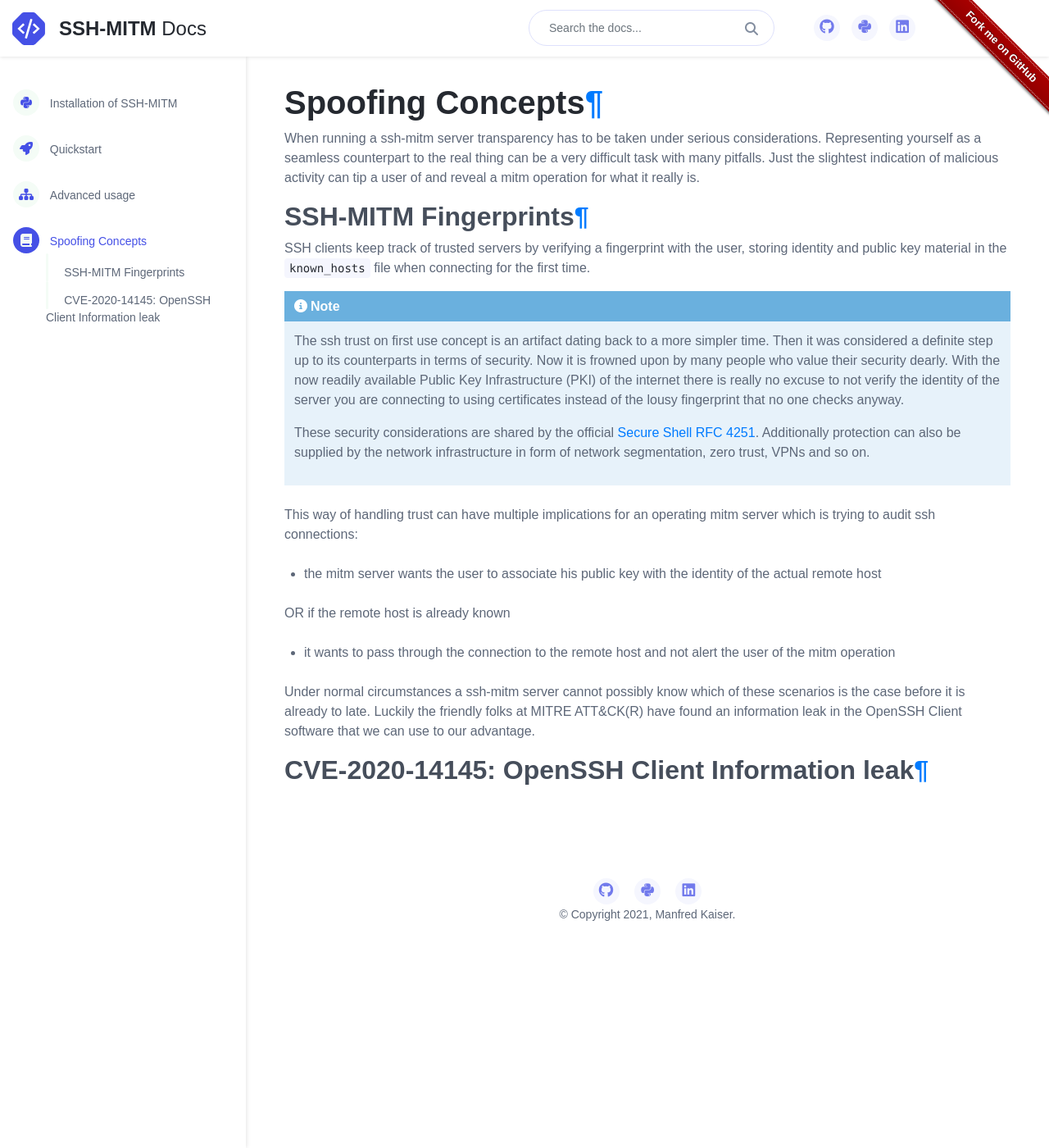
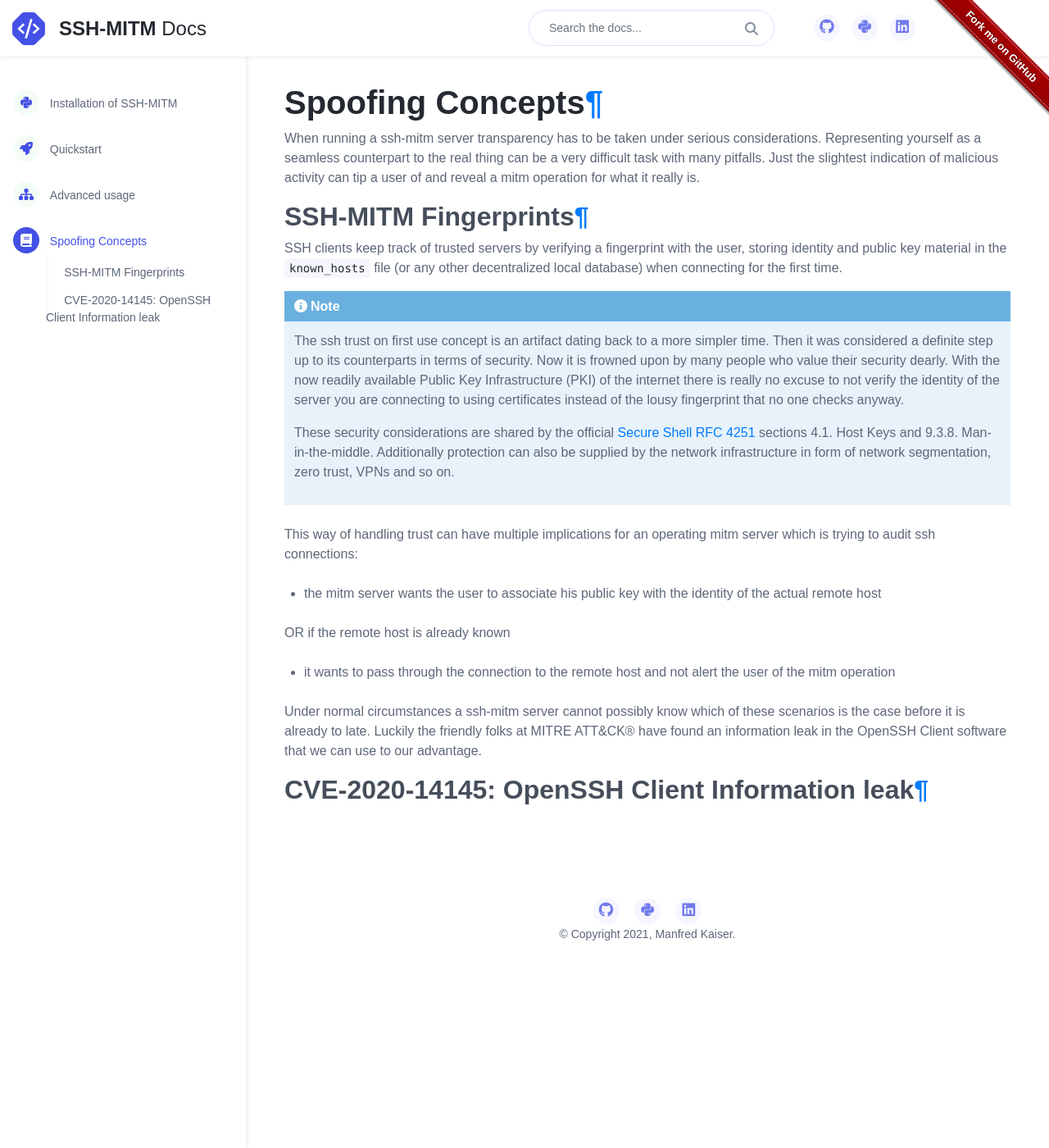
Before and after one commit to ssh-mitm/ssh-mitm, a Sphinx documentation site: the page built from doc/spoofing.rst, in a window 1280 px wide and 1400 px high. Shown: the whole window at 82% size. Built offline with Sphinx 7.4.7, drawn with Linux system fonts in a browser that asks for light colours; nearby versions of some CDN libraries.

Commit message:
Adjusted introduction

```diff
--- a/doc/spoofing.rst
+++ b/doc/spoofing.rst
@@ -9,7 +9,8 @@ SSH-MITM Fingerprints
 ----------------------
 
 SSH clients keep track of trusted servers by verifying a fingerprint with the user, storing
-identity and public key material in the ``known_hosts`` file when connecting for the first time.
+identity and public key material in the ``known_hosts`` file (or any other decentralized local database)
+when connecting for the first time.
 
 
 .. note::
@@ -21,7 +22,8 @@ identity and public key material in the ``known_hosts`` file when connecting for
     to using certificates instead of the lousy fingerprint that no one checks anyway.
 
     These security considerations are shared by the official
-    `Secure Shell RFC 4251 <https://tools.ietf.org/html/rfc4251#section-9.3.4>`_. Additionally protection can
+    `Secure Shell RFC 4251 <https://tools.ietf.org/html/rfc4251>`_ sections 4.1. Host Keys and 9.3.8. Man-in-the-middle.
+    Additionally protection can
     also be supplied by the network infrastructure in form of network segmentation, zero trust,
     VPNs and so on.
 
@@ -37,8 +39,9 @@ OR if the remote host is already known
 
 
 Under normal circumstances a ssh-mitm server cannot possibly know which of these scenarios is the case
-before it is already to late. Luckily the friendly folks at MITRE ATT&CK(R) have found an information
+before it is already to late. Luckily the friendly folks at MITRE ATT&CK® have found an information
 leak in the OpenSSH Client software that we can use to our advantage.
+
 
 CVE-2020-14145: OpenSSH Client Information leak
 ------------------------------------------------
```
